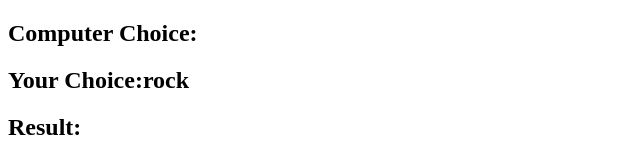
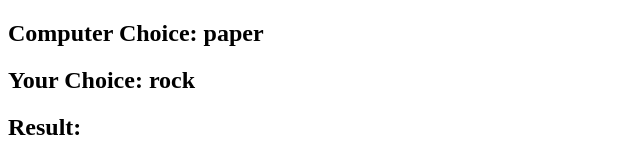
Before and after one commit to Rosemond-kay/Simple-Games, a plain HTML site: page Rock-Paper-Scissors/index.html in a window 1280 px wide. Both pictures are taken after a click on the button "rock". Shown: the top 159 px of the page, without its empty margins (0-640 px from the left). Drawn offline with Linux system fonts and the light colour scheme.

Commit message:
computer choice generated

```diff
--- a/Rock-Paper-Scissors/app.js
+++ b/Rock-Paper-Scissors/app.js
@@ -3,10 +3,27 @@ const userChoiceDisplay = document.getElementById("user-choice");
 const resultDisplay = document.getElementById("result");
 const possibleChoices = document.querySelectorAll("button");
 let userChoice;
+let computerChoice;
 
 possibleChoices.forEach((possibleChoice) => {
   possibleChoice.addEventListener("click", (event) => {
     userChoice = event.target.id;
     userChoiceDisplay.innerHTML = userChoice;
+    generateComputerChoice();
   });
 });
+
+function generateComputerChoice() {
+  const randomNumber = Math.floor(Math.random() * possibleChoices.length) + 1;
+
+  if (randomNumber === 1) {
+    computerChoice = "rock";
+  }
+  if (randomNumber === 2) {
+    computerChoice = "scissors";
+  }
+  if (randomNumber === 1) {
+    computerChoice = "paper";
+  }
+  computerChoiceDisplay.innerHTML = computerChoice;
+}
```
Also changed, not shown: Rock-Paper-Scissors/index.html (+3 -3 lines).
